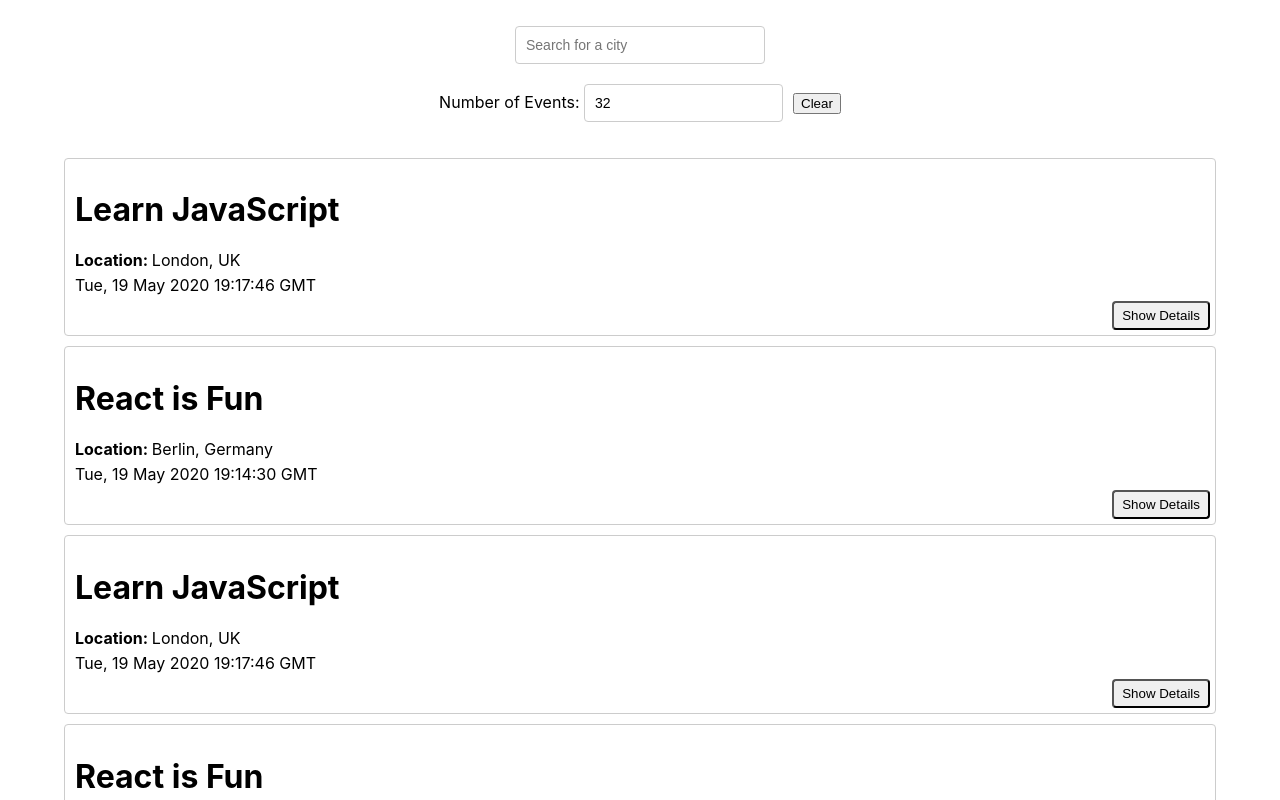
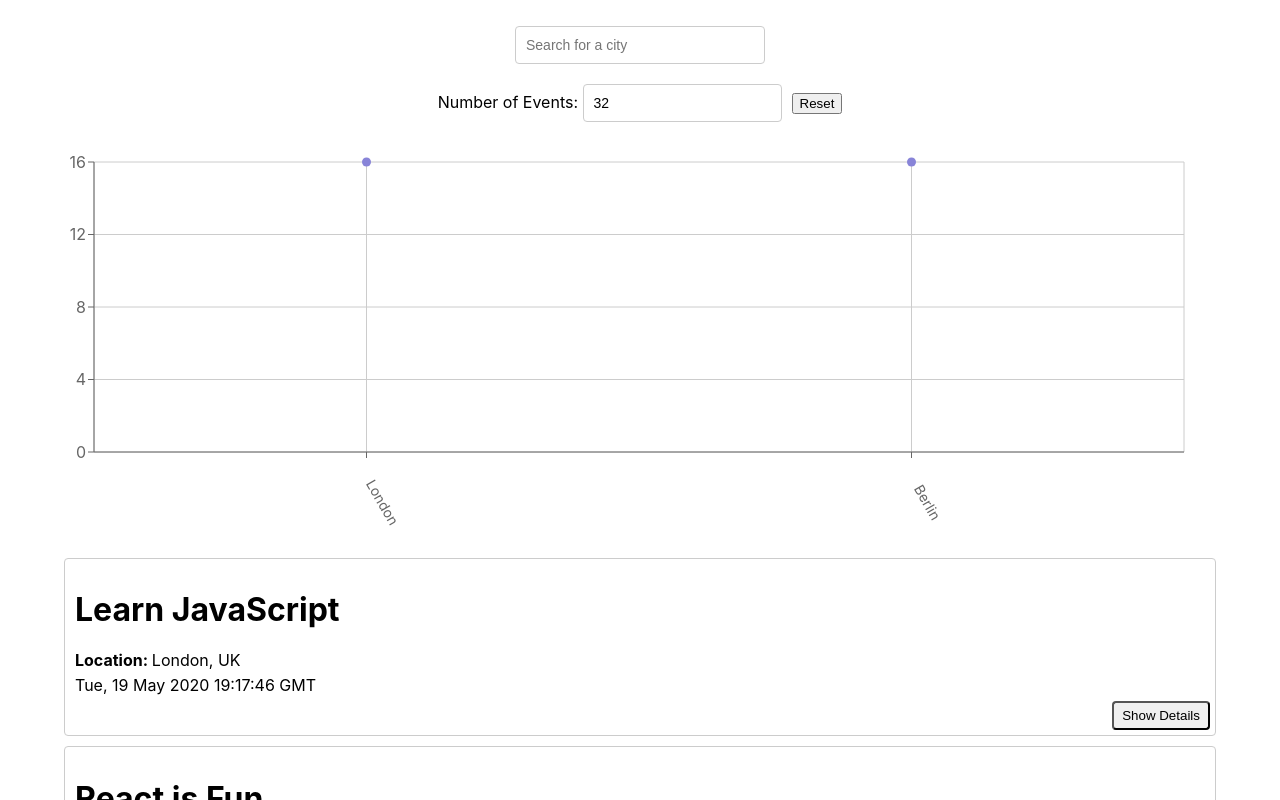
Before and after one commit to ArrowDevAI/meetUp, a React (Create React App) app: page / in a window 1280 px wide. Shown: the top 800 px of the page. Built offline with nearby package versions, Linux system fonts and the light colour scheme; what atatus-spa would draw is missing.

Commit message:
added CityEventsChart Component and added a scatterplot

```diff
--- a/package.json
+++ b/package.json
@@ -13,6 +13,7 @@
     "react": "^18.3.1",
     "react-dom": "^18.3.1",
     "react-scripts": "5.0.1",
+    "recharts": "^2.12.7",
     "web-vitals": "^2.1.4",
     "workbox-background-sync": "^6.6.0",
     "workbox-broadcast-update": "^6.6.0",
--- a/src/App.css
+++ b/src/App.css
@@ -88,8 +88,11 @@
 }
 .alerts-container {
   position: fixed;
-  top: 0px;
-  left: 75px;
-  width: 250px;
+  top: 70%;
+  left: 50%; /* Center horizontally */
+  transform: translateX(-50%); /* Adjust to truly center it */
+  width: 95%; /* Allow width to fit content */
+  height: 30px;
   z-index: 1000;
+  gap: 10px; /* Optional: Adds space between alerts */
 }
--- a/src/App.js
+++ b/src/App.js
@@ -8,6 +8,7 @@
 import { InfoAlert } from './components/Alert';
 import { ErrorAlert } from './components/Alert';
 import { WarningAlert } from './components/Alert';
+import CityEventsChart from './components/CityEventsChart';
 
 import './App.css';
 
@@ -60,6 +61,7 @@
         {warningAlert.length? <WarningAlert text = {warningAlert} /> : null}
       </div>      <CitySearch allLocations={allLocations} setCurrentCity={setCurrentCity} setInfoAlert = {setInfoAlert} />
       <NumberOfEvents currentNOE = {currentNOE} setCurrentNOE = {setCurrentNOE} setErrorAlert = {setErrorAlert} />
+      <CityEventsChart allLocations={allLocations} events={events} />
       <EventList events={events} />
     </div>
   );
--- /dev/null
+++ b/src/components/CityEventsChart.js
@@ -0,0 +1,39 @@
+import { ScatterChart, Scatter, XAxis, YAxis, CartesianGrid, Tooltip, ResponsiveContainer } from 'recharts';
+import { useState ,useEffect } from 'react';
+
+const CityEventsChart = ({ allLocations, events }) => {
+    const [data, setData] = useState([])
+
+    useEffect(()=>{
+        setData(getData());
+    }, [`${events}`])
+
+    const getData = () => {
+      const data = allLocations.map((location) => {
+      const count = events.filter((event) => event.location === location).length
+      const city = location.split((/, | - /))[0]
+        return { city, count };
+      })
+      return data;
+    };
+    return (
+        <ResponsiveContainer width="99%" height={400}>
+        <ScatterChart
+          margin={{
+            top: 20,
+            right: 20,
+            bottom: 60,
+            left: -30,
+          }}
+        >
+            <CartesianGrid />
+            <XAxis type="category" dataKey="city" name="City"angle={60} interval={0} tick={{ dx: 20, dy: 40, fontSize: 14 }}/>
+            <YAxis type="number" dataKey="count" name="Number of events" />
+            <Tooltip cursor={{ strokeDasharray: '3 3' }} />
+            <Scatter name="A school" data={data} fill="#8884d8" />
+          </ScatterChart>
+        </ResponsiveContainer>
+      );
+    }
+
+    export default CityEventsChart;
--- a/src/components/NumberOfEvents.js
+++ b/src/components/NumberOfEvents.js
@@ -40,9 +40,13 @@
         placeholder="Enter Number Value"
         onChange={handleInputChanged}
       />
-      <button id = "clear-button"onClick={clearInput} style={{ marginLeft: '10px' }}>
-        Clear
-      </button>
+   <button
+  id="clear-button"
+  onClick={() => setNumber("32")}
+  style={{ marginLeft: '10px' }}>
+    Reset
+</button>
+
     </div>
   );
 }
```
Also changed, not shown: src/setupTests.js (+16 -0 lines), 1 other file (tests, documents, lock files or other folders).
